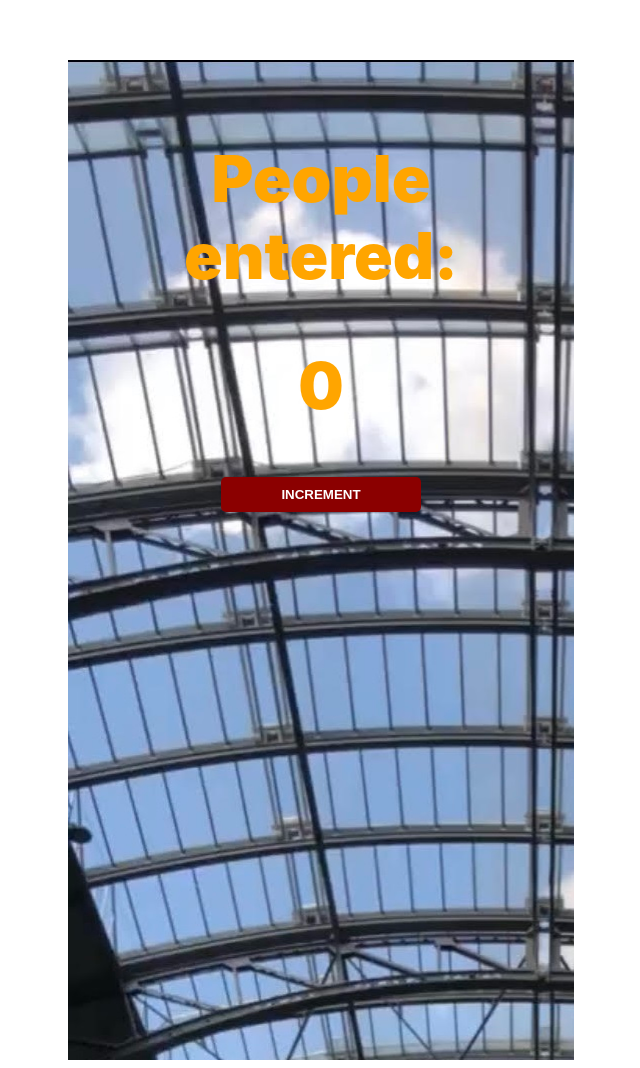
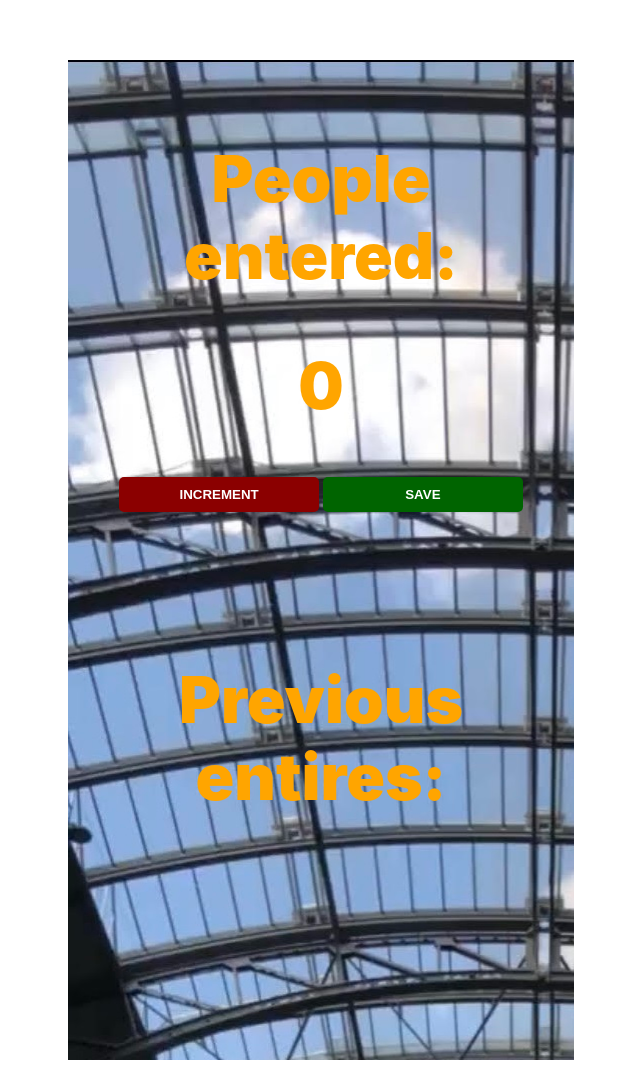
Before and after one commit to Roman-24/passenger-counter-app, a plain HTML site: page src/index.html in a window 1280 px wide. Shown: the whole page, without its empty margins (319-959 px from the left). Drawn offline with Linux system fonts and the light colour scheme.

Commit message:
save button

```diff
--- a/src/index.css
+++ b/src/index.css
@@ -10,7 +10,7 @@
     margin-top: 60px;
 }
 
-h1, h2 {
+h1, h2, p {
     padding-top: 80px;
     font-size: 400%;
     font-weight: bolder;
--- a/src/index.html
+++ b/src/index.html
@@ -14,7 +14,12 @@
       <div class="body">
         <h1>People entered:</h1>
         <h2 id="count-el">0</h2>
+
         <button id="increment-btn" onclick="increment()">INCREMENT</button>
+        <button id="save-btn" onclick="safe()">SAVE</button>
+
+        <p id="save-el">Previous entires: </p>
+
         <script src="index.js"></script>
       </div>
   </body>
--- a/src/index.js
+++ b/src/index.js
@@ -1,11 +1,14 @@
-
-let countElement = document.getElementById("count-el")
-
-
-
+let countElement = document.getElementById("count-el");
 let count = 0;
 
-function increment() {
+function increment(){
     count += 1;
-    countElement.innerText = count;
+    countElement.textContent = count;
 }
+
+let saveElement = document.getElementById("save-el");
+
+function safe(){
+    let countStr = count + " - ";
+    saveElement.textContent += countStr;
+}
```
